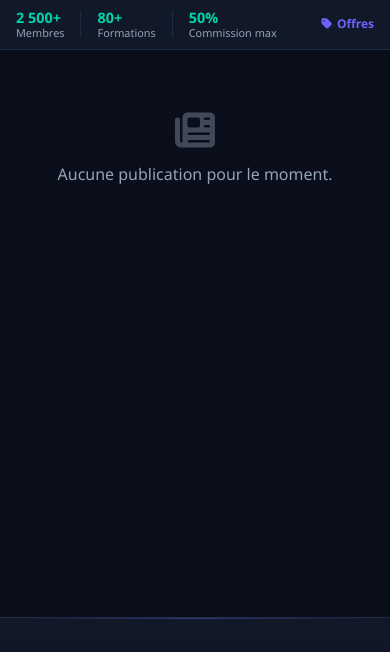
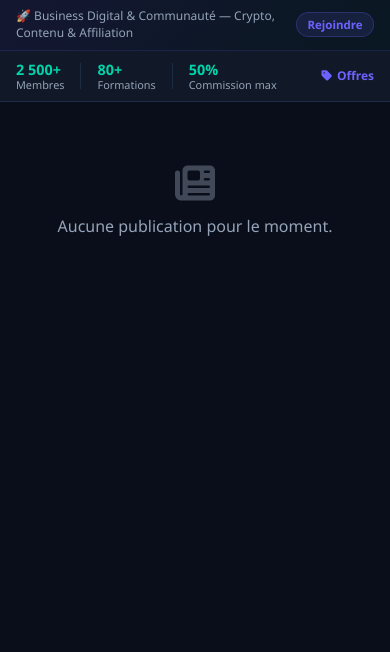
Before and after one commit to pagani-digital/pagani-digital, a plain HTML site: page frontend/pages/index.html in a window 390 px wide. Shown: the part 64-716 px from the top of the page. Drawn offline with Linux system fonts and the light colour scheme; no server answers.

Commit message:
index mobile : mini banniere presentation plateforme sous navbar

```diff
--- a/frontend/pages/index.html
+++ b/frontend/pages/index.html
@@ -44,6 +44,20 @@
       }
       .mobile-join-fab:hover { transform: translateY(-2px); opacity: 0.92; }
 
+      /* Mini banniere presentation */
+      .mobile-intro-bar {
+        display: flex; align-items: center; justify-content: space-between;
+        gap: 0.8rem; padding: 0.55rem 1rem;
+        background: linear-gradient(135deg, rgba(108,99,255,0.1), rgba(0,212,170,0.05));
+        border-bottom: 1px solid rgba(108,99,255,0.15);
+      }
+      .mobile-intro-text { font-size: 0.75rem; color: var(--text2); line-height: 1.4; flex: 1; }
+      .mobile-intro-cta {
+        font-size: 0.72rem; font-weight: 700; color: var(--accent);
+        white-space: nowrap; text-decoration: none;
+        background: rgba(108,99,255,0.12); border: 1px solid rgba(108,99,255,0.25);
+        padding: 0.25rem 0.65rem; border-radius: 50px; transition: background 0.2s;
+      }
       /* Header hero masque sur mobile - feed visible directement */
       .site-header { display: none !important; }
       .feed-section { padding: 0 !important; }
@@ -110,6 +124,12 @@
   </header>
 
   <!-- PLANS COMPACTS supprimés — voir plans.html -->
+
+  <!-- MINI PRESENTATION MOBILE -->
+  <div class="mobile-intro-bar">
+    <span class="mobile-intro-text">🚀 Business Digital &amp; Communauté — Crypto, Contenu &amp; Affiliation</span>
+    <a href="dashboard.html" class="mobile-intro-cta">Rejoindre</a>
+  </div>
 
   <!-- BANDEAU MOBILE -->
   <div class="mobile-community-bar">
```
